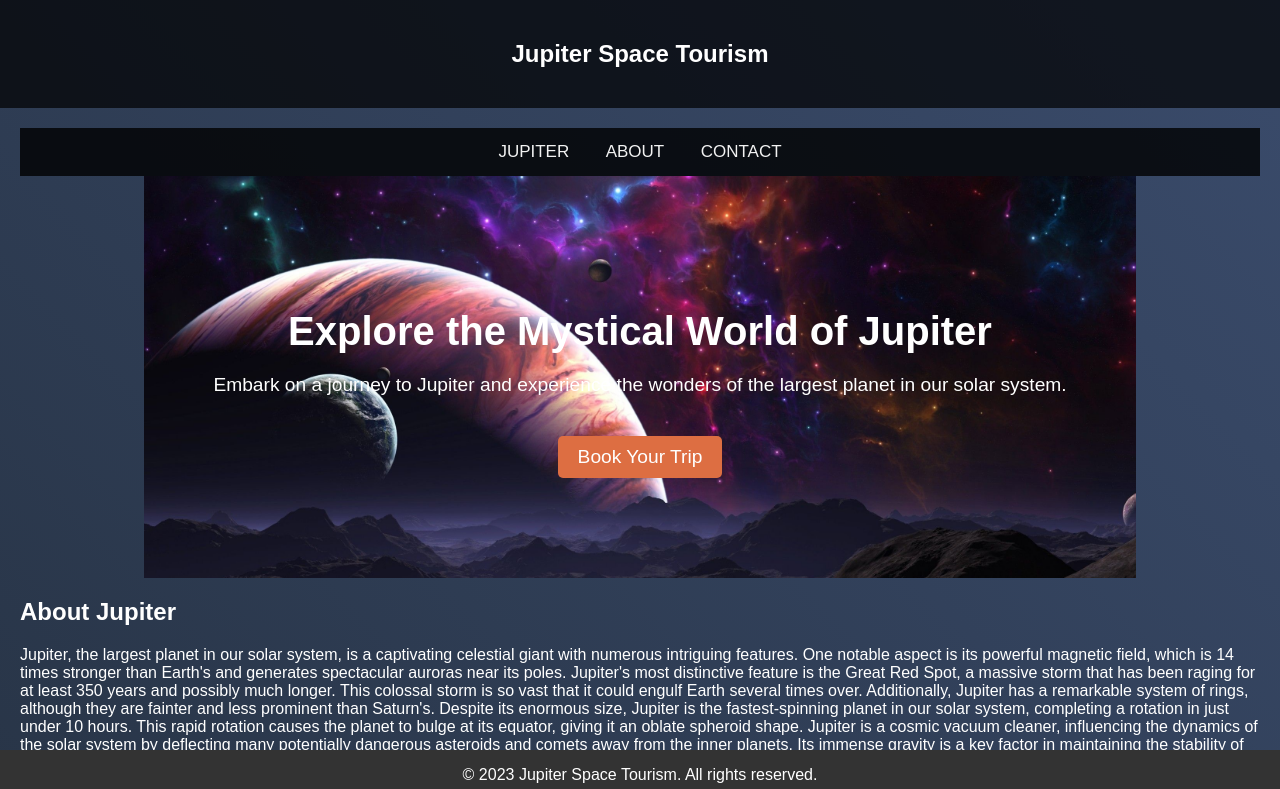
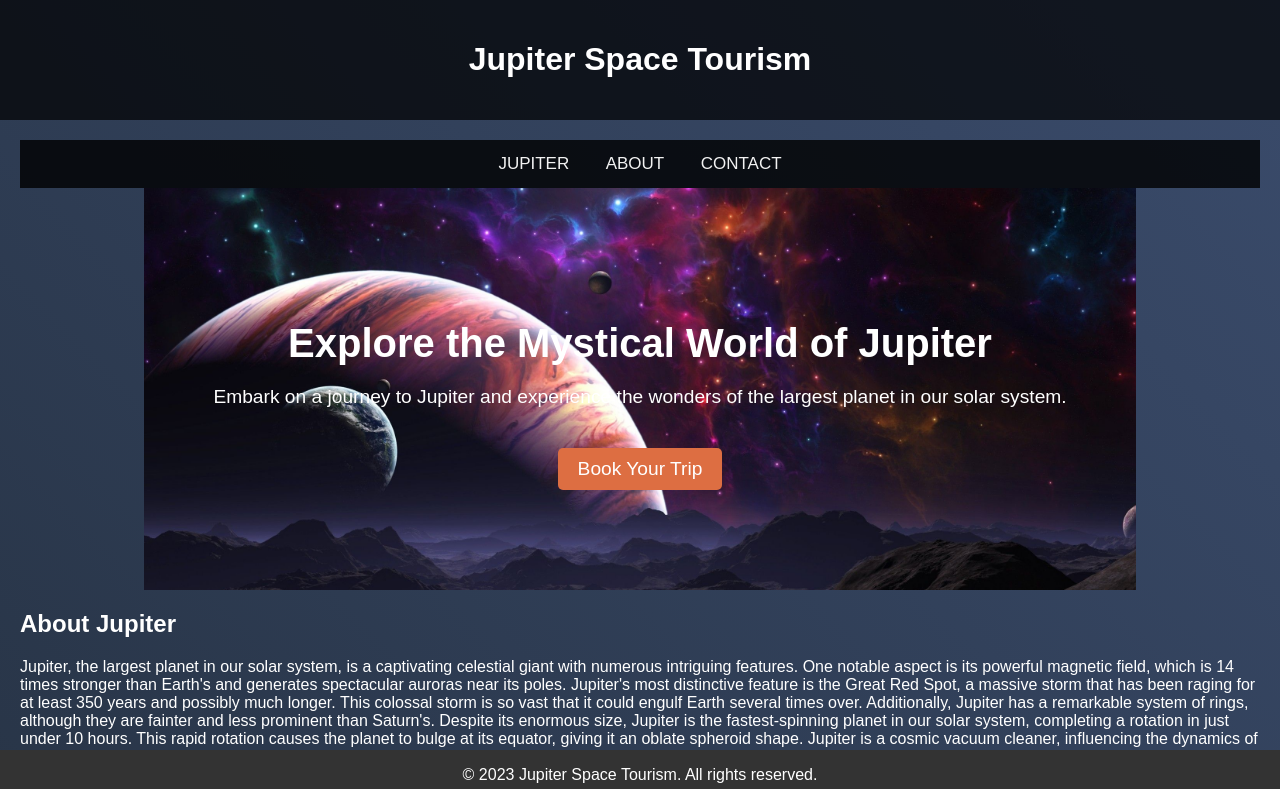
Before and after one commit to ajson047/cosmicbook, a website: page html/jupiter.html in a window 1280 px wide. Shown: the top 789 px of the page. Drawn offline with Linux system fonts and the light colour scheme.

Commit message:
changed h2 to h1

```diff
--- a/html/jupiter.html
+++ b/html/jupiter.html
@@ -14,7 +14,7 @@
   </head>
   <body>
     <div class="header">
-      <h2>Jupiter Space Tourism</h2>
+      <h1>Jupiter Space Tourism</h1>
     </div>
 
     <div class="main-content">
```
